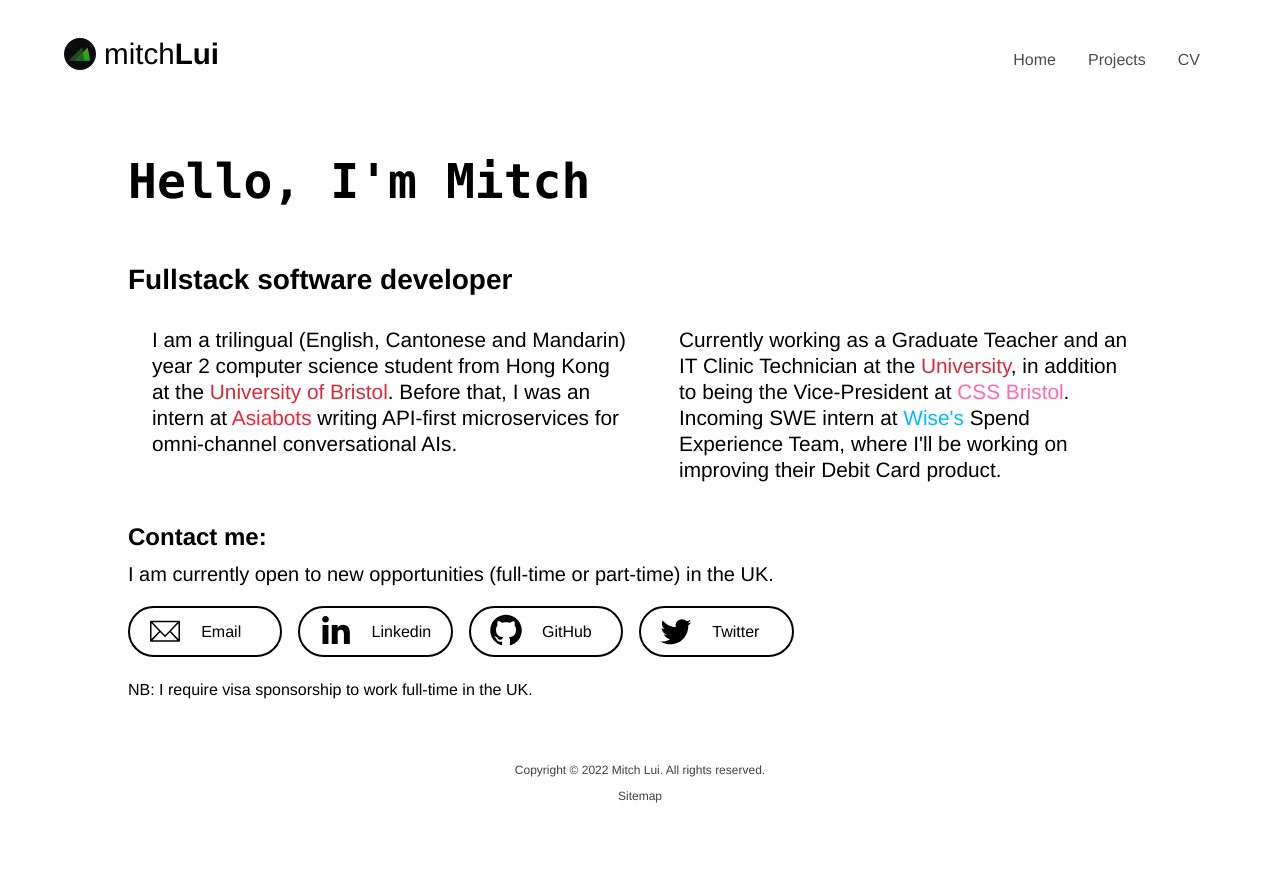
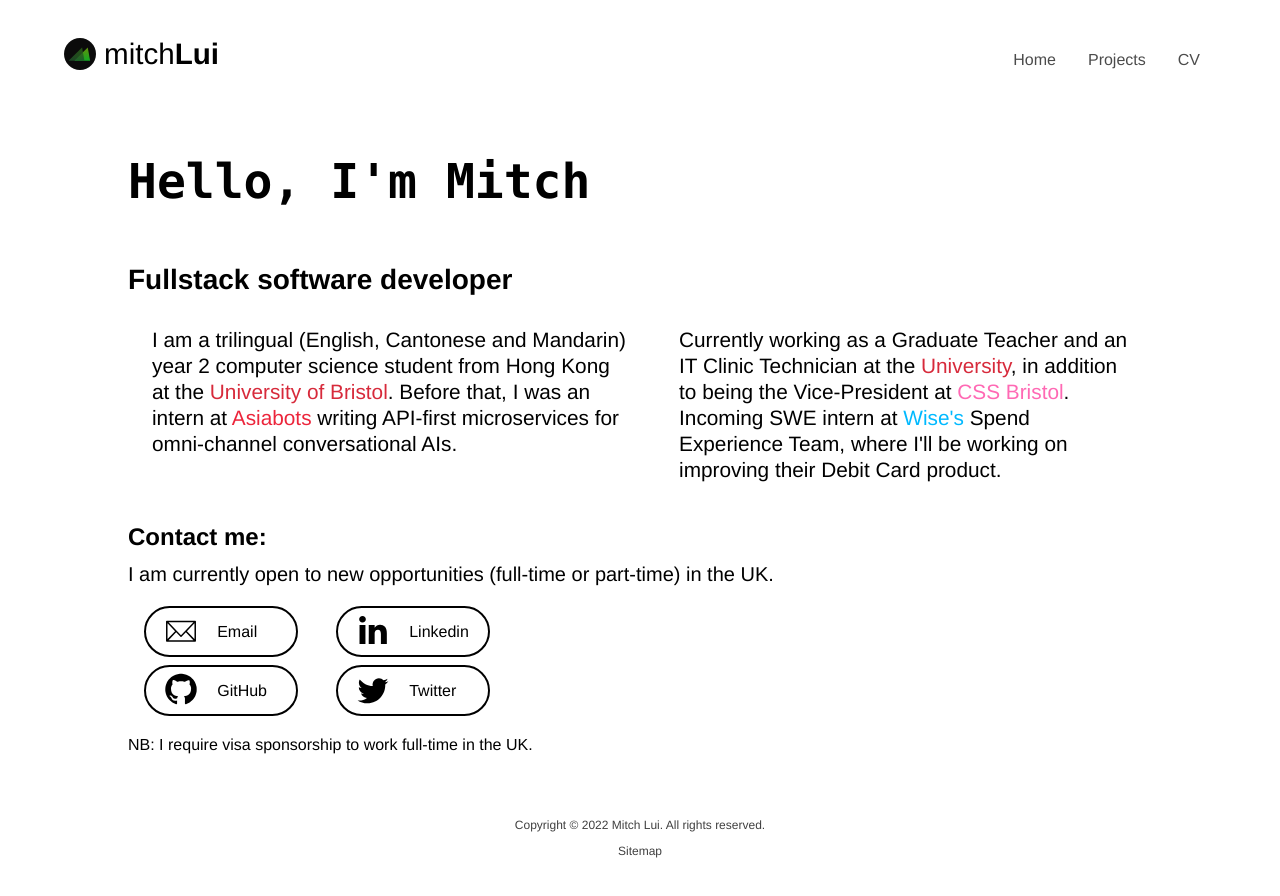
Before and after one commit to mitchLui/website, a React (Create React App) app in the folder client/: page / in a window 1280 px wide. Shown: the top 896 px of the page. Built offline with nearby package versions, Linux system fonts and the light colour scheme.

Commit message:
contact buttons alignment

```diff
--- a/client/src/components/Button/button.scss
+++ b/client/src/components/Button/button.scss
@@ -64,7 +64,6 @@
     transition: background-color 0.2s ease-in-out, color 0.2s ease-in-out;
 
     &.contact {
-        margin-left: auto;
         width: 7rem;
         display: grid;
         grid-template-columns: 0.25fr 1fr;
--- a/client/src/components/Contact/Contact.js
+++ b/client/src/components/Contact/Contact.js
@@ -15,42 +15,32 @@ export const Contact = () =>
             I am currently open to new opportunities (full-time or part-time) in the UK.
         </div>
         <div className={"contact-links"}>
-            <ul>
-                <li>
             <ContactButton
                 icon={EmailSVG}
                 href={"mailto:mitch@mitchlui.dev"}
                 alt={"email contact icon"}
                 text={"Email"}
             />
-                </li>
-                <li>
             <ContactButton
                 icon={LinkedInSVG}
                 href={"https://www.linkedin.com/in/mitchlui/"}
                 alt={"linkedin contact icon"}
                 text={"Linkedin"}
             />
-                </li>
-                <li>
             <ContactButton
                 icon={GitHubSVG}
                 href={"https://www.github.com/mitchlui"}
                 alt={"github contact icon"}
                 text={"GitHub"}
             />
-                </li>
-                <li>
             <ContactButton
                 icon={TwitterSVG}
                 href={"https://www.twitter.com/mitchluidev"}
                 alt={"twitter contact icon"}
                 text={"Twitter"}
             />
-                </li>
-            </ul>
         </div>
-        <div>
+        <div className={"contact-footer"}>
             NB: I require visa sponsorship to work full-time in the UK.
         </div>
     </section>
--- a/client/src/components/Contact/contact.scss
+++ b/client/src/components/Contact/contact.scss
@@ -17,17 +17,11 @@
 }
 
 .contact-links{
-  padding: 0;
-}
-
-.contact-links ul {
-    display: inline-block;
-    padding: 0;
-
-    li{
-        list-style: none;
-        float: left;
-    }
+    padding: 1rem 0 1rem 0;
+    width: 100%;
+    float: left;
+    display: grid;
+    grid-template-columns: 12rem 12rem;
 }
 
 
@@ -39,6 +33,10 @@
     border-radius: 50%;
 }
 
+.contact-footer{
+    padding-top: 1rem;
+}
+
 @media screen and (max-width: 768px) {
     .contact-header-text {
         font-size: 1.5rem;
@@ -47,4 +45,8 @@
     .current-status {
         font-size: 1rem;
     }
+
+    .contact-links {
+        grid-template-columns: 100%;
+    }
 }
```
Lines whose indentation alone changed are shown as unchanged.
